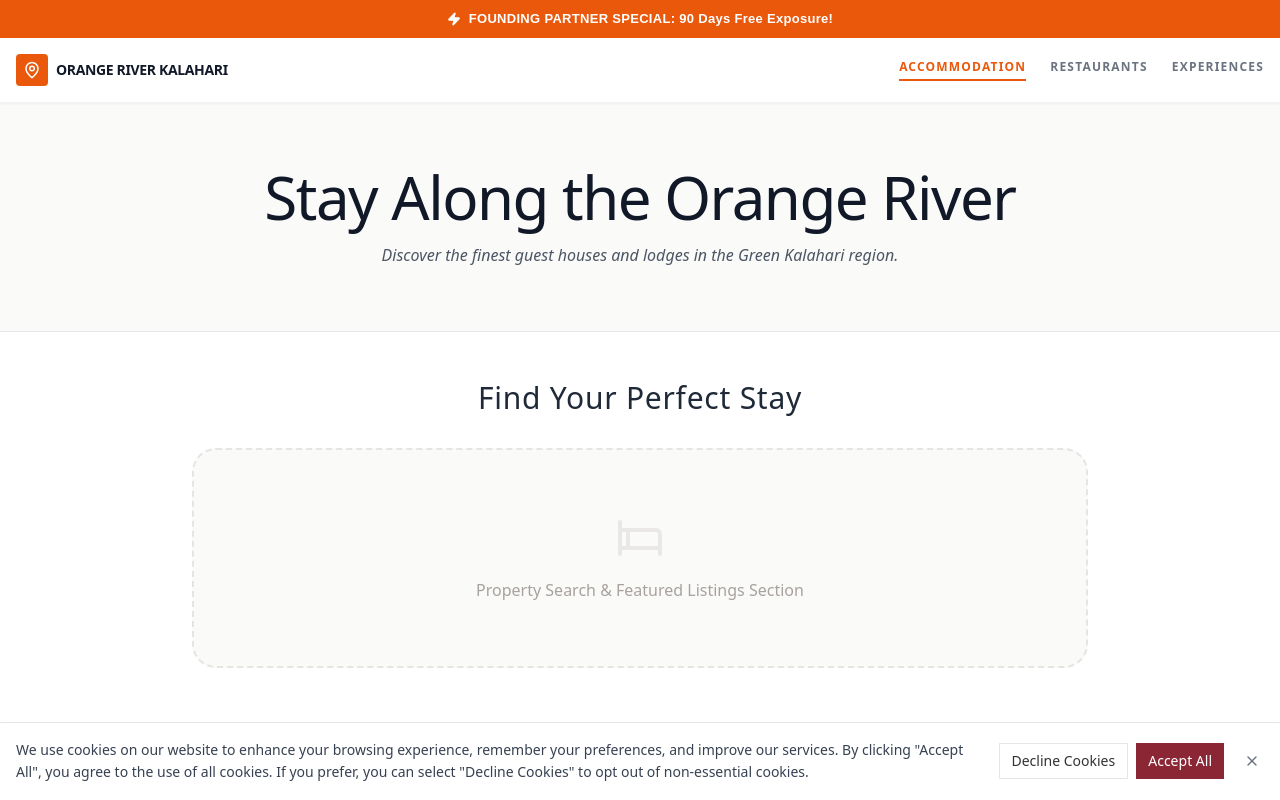
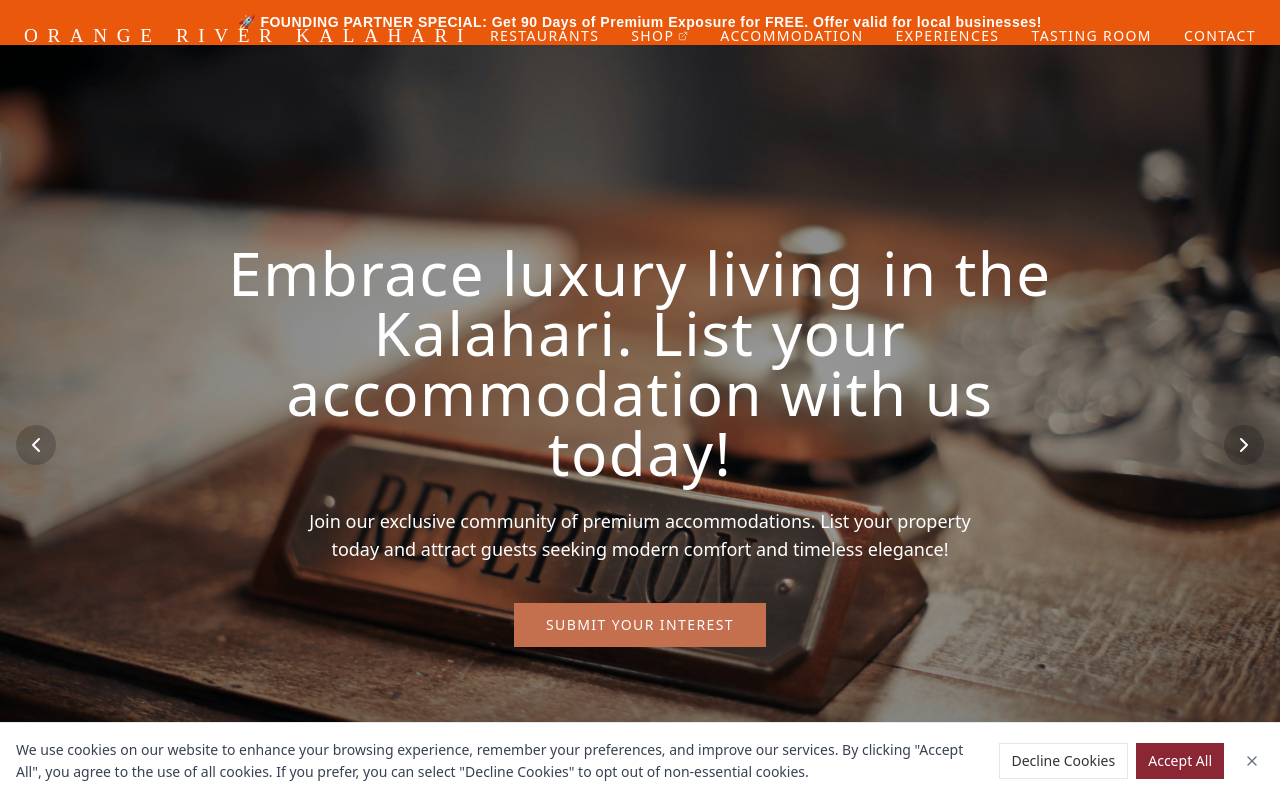
Before and after one commit to GDN84/kalaharitourism_TEST2, a Next.js app: page /accommodation in a window 1280 px wide. Shown: the top 800 px of the page. Built offline with nearby package versions, Linux system fonts and the light colour scheme.

Commit message:
Refactor AccommodationPage component structure

```diff
--- a/app/accommodation/page.tsx
+++ b/app/accommodation/page.tsx
@@ -1,91 +1,47 @@
-import React from "react";
-import { MapPin, Zap, ArrowRight, Home, Bed, Info, Star } from 'lucide-react';
+import ClientOnly from "@/components/ClientOnly"
+import Header from "@/components/accommodation/Header"
+import Hero from "@/components/accommodation/Hero"
+import HowItWorks from "@/components/accommodation/HowItWorks"
+import FeaturedProperties from "@/components/accommodation/FeaturedProperties"
+import GuestBenefits from "@/components/accommodation/GuestBenefits"
+import PricingSection from "@/components/accommodation/PricingSection"
+import Footer from "@/components/footer"
+import TravelWidget from "@/components/TravelWidget"
 
-/**
- * PREVIEW NOTE:
- * These Mock components simulate your actual components (Header, Hero, etc.)
- * so you can see the layout fix in this preview.
- * * THE FIX:
- * 1. Changed Announcement Bar to 'relative' so it pushes the Header down.
- * 2. Ensured Header 'sticky' works correctly below the bar.
- */
+export default function AccommodationPage() {
+  return (
+    <div className="min-h-screen">
+      <ClientOnly>
+        <Header />
+      </ClientOnly>
 
-const MockHeader = () => (
-  <header className="bg-white border-b border-gray-100 p-4 sticky top-0 z-40 shadow-sm">
-    <div className="container mx-auto flex justify-between items-center">
-      <div className="flex items-center gap-2">
-        <div className="w-8 h-8 bg-orange-600 rounded flex items-center justify-center text-white font-bold">
-          <MapPin size={18} />
-        </div>
-        <span className="font-bold text-gray-900 tracking-tight uppercase text-sm">Orange River Kalahari</span>
-      </div>
-
-      {/* Navigation Buttons - Now guaranteed visible */}
-      <nav className="flex gap-4 md:gap-6 text-[10px] md:text-xs font-bold uppercase tracking-widest">
-        <a href="#" className="text-orange-600 border-b-2 border-orange-600 pb-1">Accommodation</a>
-        <a href="#" className="text-gray-500 hover:text-gray-900 transition-colors">Restaurants</a>
-        <a href="#" className="text-gray-500 hover:text-gray-900 transition-colors">Experiences</a>
-      </nav>
-    </div>
-  </header>
-);
-
-const MockHero = () => (
-  <section className="bg-stone-50 py-16 px-6 text-center border-b border-gray-200">
-    <h1 className="text-4xl md:text-6xl font-serif text-gray-900 mb-4 tracking-tight">Stay Along the Orange River</h1>
-    <p className="text-gray-600 max-w-2xl mx-auto italic font-light">Discover the finest guest houses and lodges in the Green Kalahari region.</p>
-  </section>
-);
-
-export default function App() {
-  return (
-    <div className="min-h-screen bg-white font-sans">
-
-      {/* ANNOUNCEMENT BAR
-          Positioned 'relative' so it naturally sits above the Header
-          without covering the navigation links.
-      */}
+      {/* Top Announcement Bar */}
       <div style={{
         background: '#EA580C',
         color: 'white',
         textAlign: 'center',
-        padding: '10px 15px',
-        fontWeight: '700',
-        position: 'relative',
-        zIndex: '50',
+        padding: '12px',
+        fontWeight: 'bold',
         fontFamily: 'sans-serif',
-        fontSize: '13px',
-        lineHeight: '1.4',
-        letterSpacing: '0.3px',
-        display: 'flex',
-        alignItems: 'center',
-        justifyContent: 'center',
-        gap: '8px'
+        boxShadow: '0 2px 10px rgba(0,0,0,0.1)',
+        fontSize: '14px',
+        letterSpacing: '0.5px'
       }}>
-        <Zap size={14} fill="currentColor" />
-        <span>FOUNDING PARTNER SPECIAL: 90 Days Free Exposure!</span>
+        🚀 FOUNDING PARTNER SPECIAL: Get 90 Days of Premium Exposure for FREE. Offer valid for local businesses!
       </div>
 
-      {/* The Header now sits perfectly below the announcement bar */}
-      <MockHeader />
-
-      <MockHero />
-
-      <div className="container mx-auto px-6 py-12">
-        <div className="max-w-4xl mx-auto text-center">
-           <h2 className="text-2xl md:text-3xl font-serif text-gray-800 font-light tracking-wide mb-8">
-             Find Your Perfect Stay
-           </h2>
-           <div className="bg-stone-50 rounded-3xl p-16 border-2 border-dashed border-stone-200 flex flex-col items-center justify-center text-stone-400">
-             <Bed size={48} className="mb-4 opacity-20" />
-             <p className="font-medium">Property Search & Featured Listings Section</p>
-           </div>
-        </div>
+      <Hero />
+      <HowItWorks />
+      <FeaturedProperties />
+      <div className="container mx-auto px-6 py-8">
+        <h2 className="text-2xl md:text-3xl font-serif text-gray-800 font-light tracking-wide text-center mb-8">
+          Find Your Perfect Stay
+        </h2>
+        <TravelWidget />
       </div>
-
-      <footer className="bg-gray-900 text-white py-12 px-6 mt-12 text-center">
-        <p className="text-gray-400 text-sm">© 2026 Orange River Kalahari Tourism</p>
-      </footer>
+      <GuestBenefits />
+      <PricingSection />
+      <Footer />
     </div>
   )
 }
```
